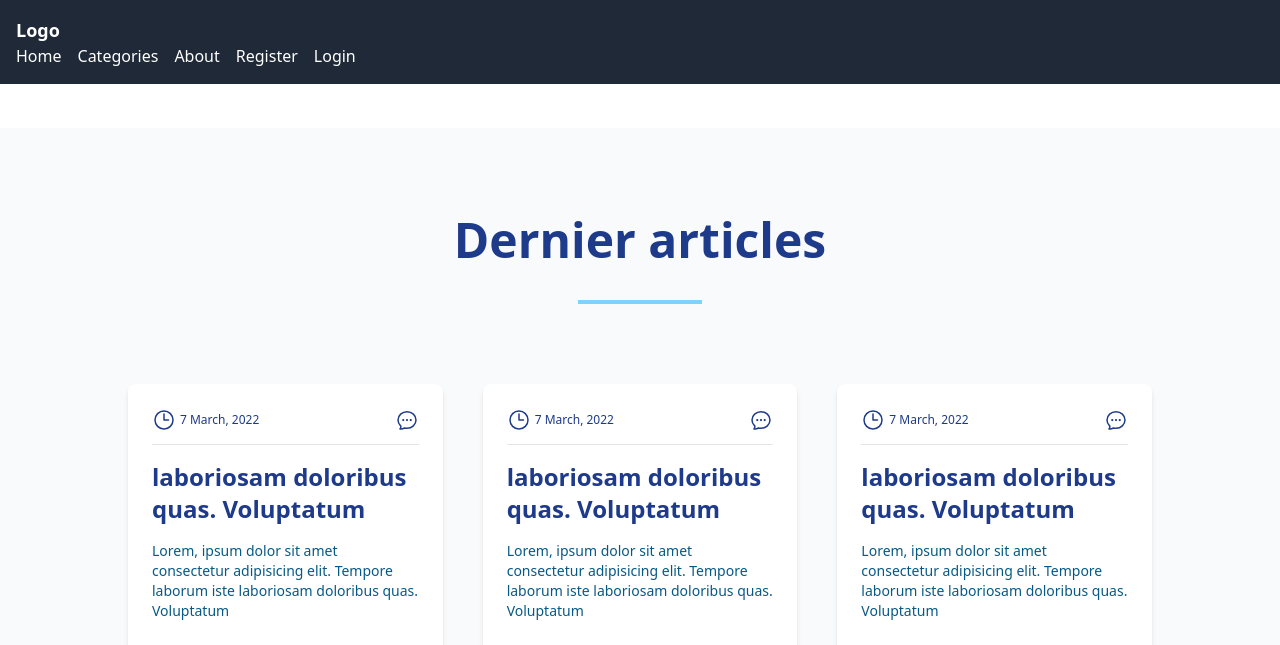
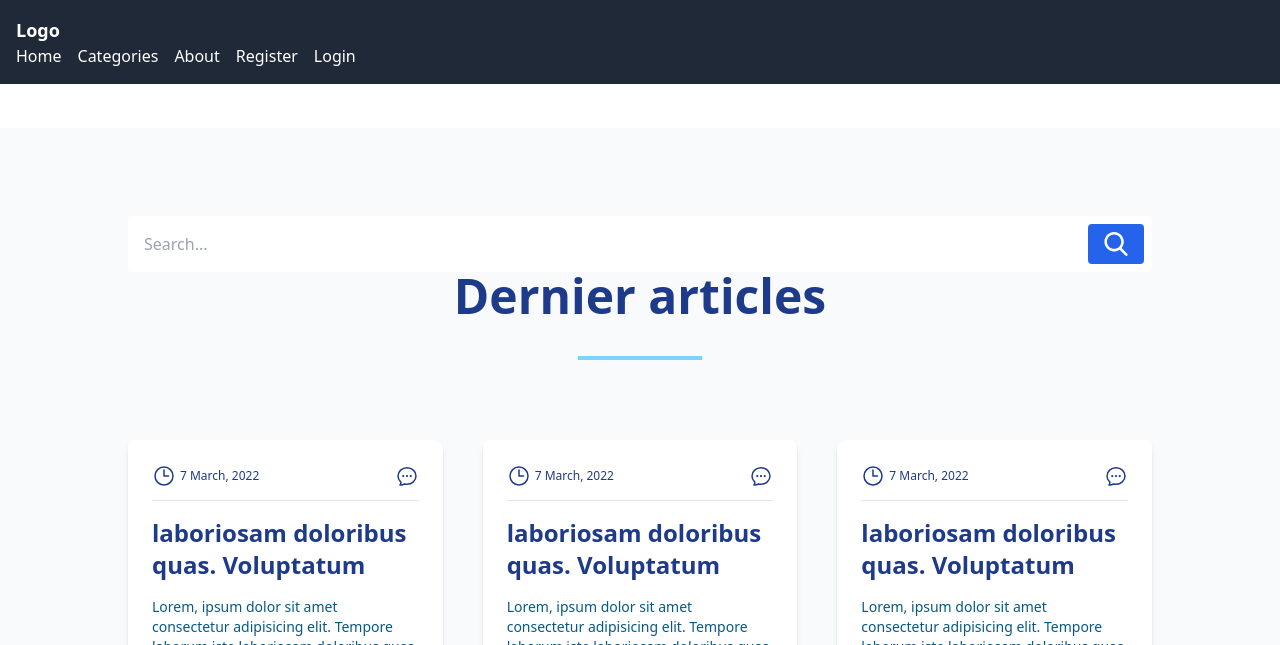
Before and after one commit to Youcode-Classe-E-2023-2024/Hamza_Meski_Wiki, a PHP site: page /Hamza_Meski_Wiki/ in a window 1280 px wide. Shown: the top 645 px of the page. Run offline with PHP 8.4, Linux system fonts and the light colour scheme; some libraries are stand-ins or nearby versions; grey boxes are pictures that could not be loaded.

Commit message:
Adding Search Bar

```diff
--- a/app/views/home/index.php
+++ b/app/views/home/index.php
@@ -12,10 +12,19 @@
 -->
 <div class="relative flex min-h-screen flex-col justify-center overflow-hidden bg-gray-50 py-6 sm:py-12">
   <div class="m-10 flex flex-col items-center mx-auto max-w-screen-lg">
+    <!-- search bar component -->
+    <div class="flex w-full mx-10 rounded bg-white">
+        <input class=" w-full border-none bg-transparent px-4 py-1 text-gray-400 outline-none focus:outline-none " type="search" name="search" placeholder="Search..." />
+        <button type="submit" class="m-2 rounded bg-blue-600 px-4 py-2 text-white">
+            <svg class="fill-current h-6 w-6" xmlns="http://www.w3.org/2000/svg" xmlns:xlink="http://www.w3.org/1999/xlink" version="1.1" id="Capa_1" x="0px" y="0px" viewBox="0 0 56.966 56.966" style="enable-background:new 0 0 56.966 56.966;" xml:space="preserve" width="512px" height="512px">
+            <path d="M55.146,51.887L41.588,37.786c3.486-4.144,5.396-9.358,5.396-14.786c0-12.682-10.318-23-23-23s-23,10.318-23,23  s10.318,23,23,23c4.761,0,9.298-1.436,13.177-4.162l13.661,14.208c0.571,0.593,1.339,0.92,2.162,0.92  c0.779,0,1.518-0.297,2.079-0.837C56.255,54.982,56.293,53.08,55.146,51.887z M23.984,6c9.374,0,17,7.626,17,17s-7.626,17-17,17  s-17-7.626-17-17S14.61,6,23.984,6z" />
+            </svg>
+        </button>
+    </div>
     <div class="header flex w-full justify-center">
       <h2 class="font-black pb-10 mb-20 text-5xl text-blue-900 before:block before:absolute before:bg-sky-300  relative before:w-1/3 before:h-1 before:bottom-0 before:left-1/3">Dernier articles</h2>
     </div>
-    <div class="grid w-full gap-10 grid-cols-3">
+    <div class="grid gap-10 lg:grid-cols-3 md:grid-cols-2 sm:grid-cols-1">
       <div class="bg-white w-full rounded-lg shadow-md flex flex-col transition-all overflow-hidden hover:shadow-2xl">
         <div class="  p-6">
 
```
